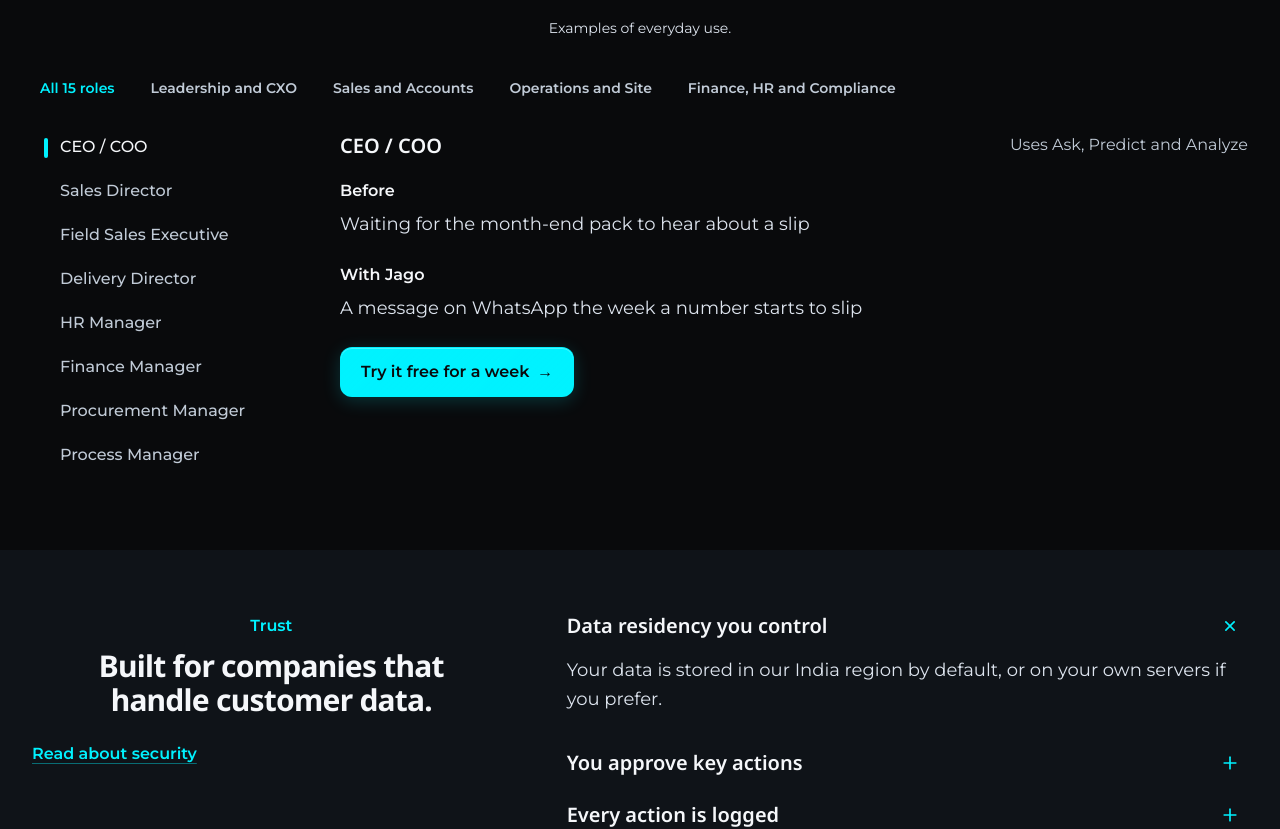
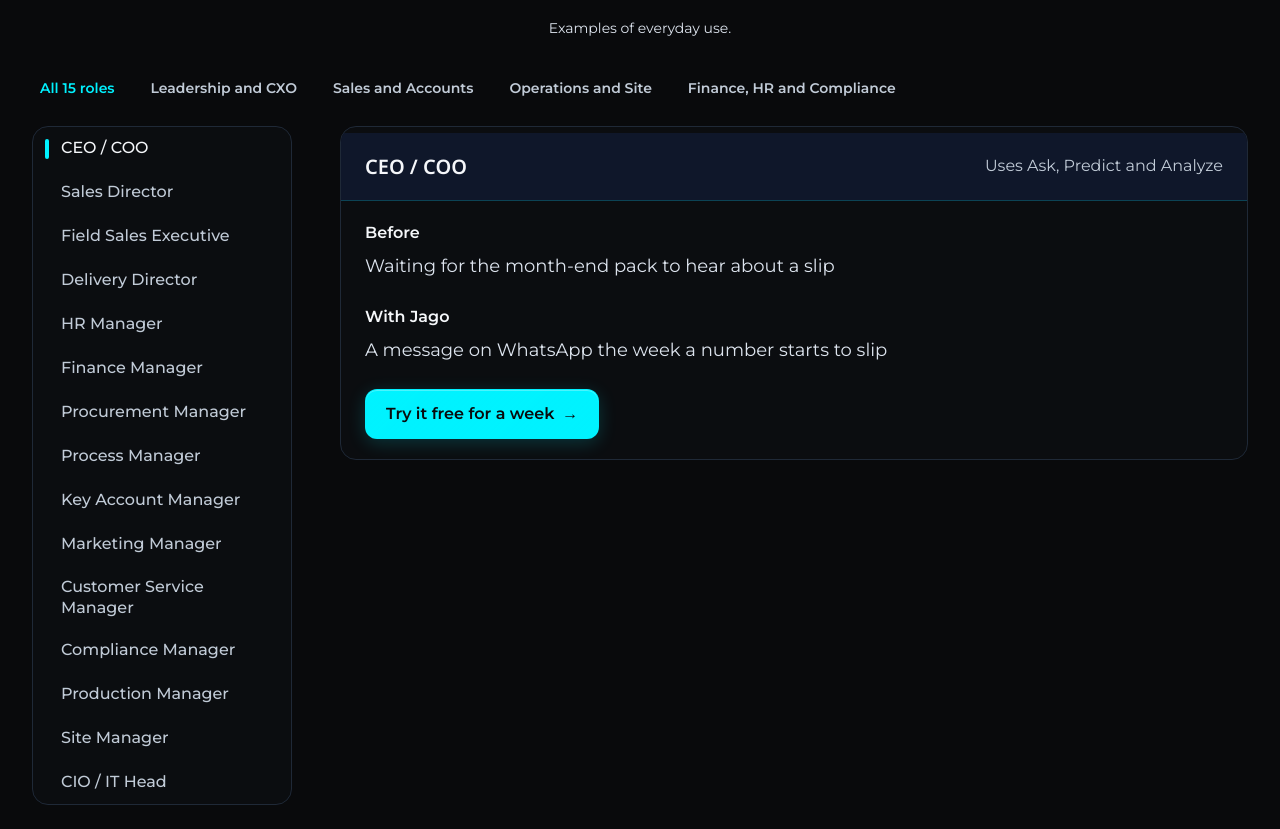
Before and after one commit to AnshumanMohanty90/jagotech, a React (Vite) app: page / in a window 1280 px wide. Shown: the part 4809-5638 px from the top of the page. Built offline with nearby package versions, Linux system fonts and the light colour scheme; no server answers.

Commit message:
Roles: sidebar and detail panel layout from design
Co-Authored-By: Claude Sonnet 5.5 <noreply@anthropic.com>
Claude-Session: https://claude.ai/code/session_01QhYuhECP3EBWSdtT5JUL54

```diff
--- a/src/components/site/RoleWins.jsx
+++ b/src/components/site/RoleWins.jsx
@@ -33,7 +33,7 @@ export default function RoleWins({ withIntro = true, tinted = false }) {
       <div className="relative mx-auto max-w-7xl px-5 sm:px-8">
         {withIntro && (
           <SectionIntro eyebrow="Jago in your role" title="How teams use Jago">
-            <span className="text-sm">Examples of everyday use.</span>
+            <span className="text-sm leading-5">Examples of everyday use.</span>
           </SectionIntro>
         )}
         {!withIntro && <h2 className="sr-only">Everyday use by role</h2>}
@@ -45,10 +45,10 @@ export default function RoleWins({ withIntro = true, tinted = false }) {
               type="button"
               onClick={() => pickCat(c.id)}
               aria-pressed={cat === c.id}
-              className={`site-choice rounded-lg px-2 py-2 text-sm font-semibold min-h-[44px] transition-colors ${
+              className={`site-choice rounded-xl p-2 text-sm font-semibold leading-5 min-h-[44px] transition-colors ${
                 cat === c.id
                   ? "text-primary"
-                  : "text-muted-foreground hover:text-foreground"
+                  : "text-[#c1cbd7] hover:text-foreground"
               }`}
             >
               {c.label}
@@ -56,10 +56,10 @@ export default function RoleWins({ withIntro = true, tinted = false }) {
           ))}
         </div>
 
-        <div className="mt-4 grid gap-6 lg:grid-cols-[minmax(0,260px),minmax(0,1fr)] lg:gap-12">
+        <div className="mt-4 grid gap-6 lg:grid-cols-[260px_minmax(0,1fr)] lg:gap-12 lg:items-start">
           {/* Role list */}
-          <div className="min-w-0">
-            <div className="flex flex-col max-h-[360px] overflow-y-auto pr-1" role="listbox" aria-label="Roles">
+          <div className="min-w-0 overflow-hidden rounded-2xl border border-[#1f2937] bg-[#0b0d10]">
+            <div className="flex flex-col max-h-[360px] lg:max-h-[696px] overflow-y-auto pr-1" role="listbox" aria-label="Roles">
               {filtered.map((r) => {
                 const on = r.id === active.id;
                 return (
@@ -85,29 +85,30 @@ export default function RoleWins({ withIntro = true, tinted = false }) {
           </div>
 
           {/* Before and With Jago, shown together */}
-          <div className="min-w-0 lg:pt-1.5">
-            <div className="flex flex-wrap items-center justify-between gap-3">
+          <div className="min-w-0 overflow-hidden rounded-2xl border border-[#1f2937] bg-[#0b0d10] pt-1.5">
+            <div className="flex flex-wrap items-center justify-between gap-3 border-b border-[rgba(0,242,255,0.2)] bg-[#0f172a] px-6 py-5">
               <h3 className="font-heading text-xl leading-[1.35] text-balance">{active.role}</h3>
-              <span className="text-[16px] text-muted-foreground">{usesText(active.modules)}</span>
+              <span className="text-[16px] text-[#c1cbd7]">{usesText(active.modules)}</span>
             </div>
 
-            <div className="mt-5 space-y-6">
+            <div className="flex flex-col gap-6 px-6 py-5">
+              <div className="space-y-6">
               <div>
                 <p className="site-label">Before</p>
-                <p className="mt-2 text-xl leading-relaxed text-pretty text-slate-300">{active.before}</p>
+                <p className="site-line mt-2 text-lg leading-[1.6] text-pretty text-[#dde4ee]">{active.before}</p>
               </div>
               <div>
                 <p className="site-label">With Jago</p>
-                <p className="mt-2 text-xl leading-relaxed text-pretty text-foreground">{active.with}</p>
+                <p className="site-line mt-2 text-lg leading-[1.6] text-pretty text-[#dde4ee]">{active.with}</p>
+              </div>
+              </div>
+
+              <div>
+                <Link to="/contact?intent=trial" className="site-cta-primary px-5 py-3 rounded-xl">
+                  Try it free for a week
+                </Link>
               </div>
             </div>
-
-            <Link
-              to="/contact?intent=trial"
-              className="site-cta-primary mt-6 px-5 py-3 rounded-xl"
-            >
-              Try it free for a week
-            </Link>
           </div>
         </div>
       </div>
```
